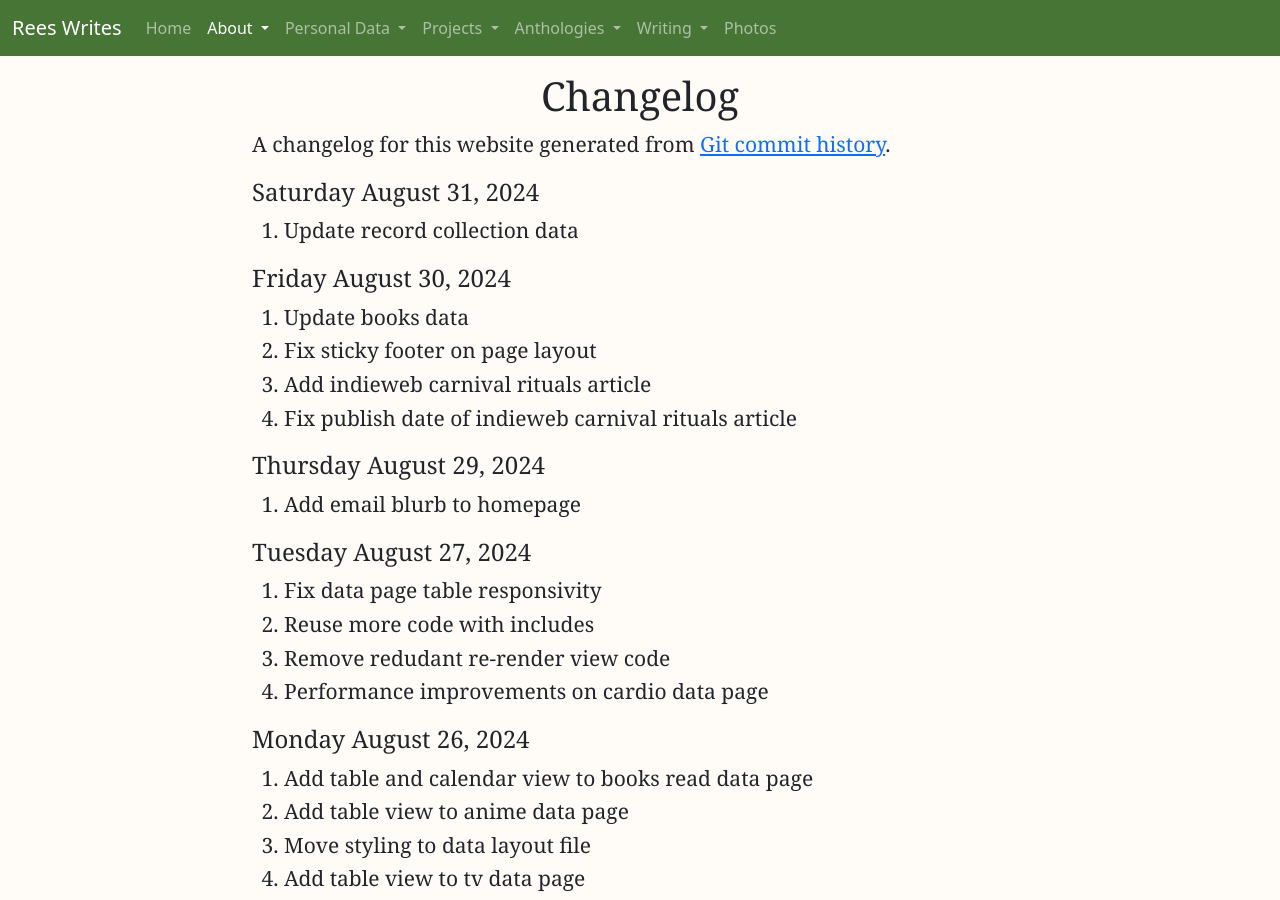
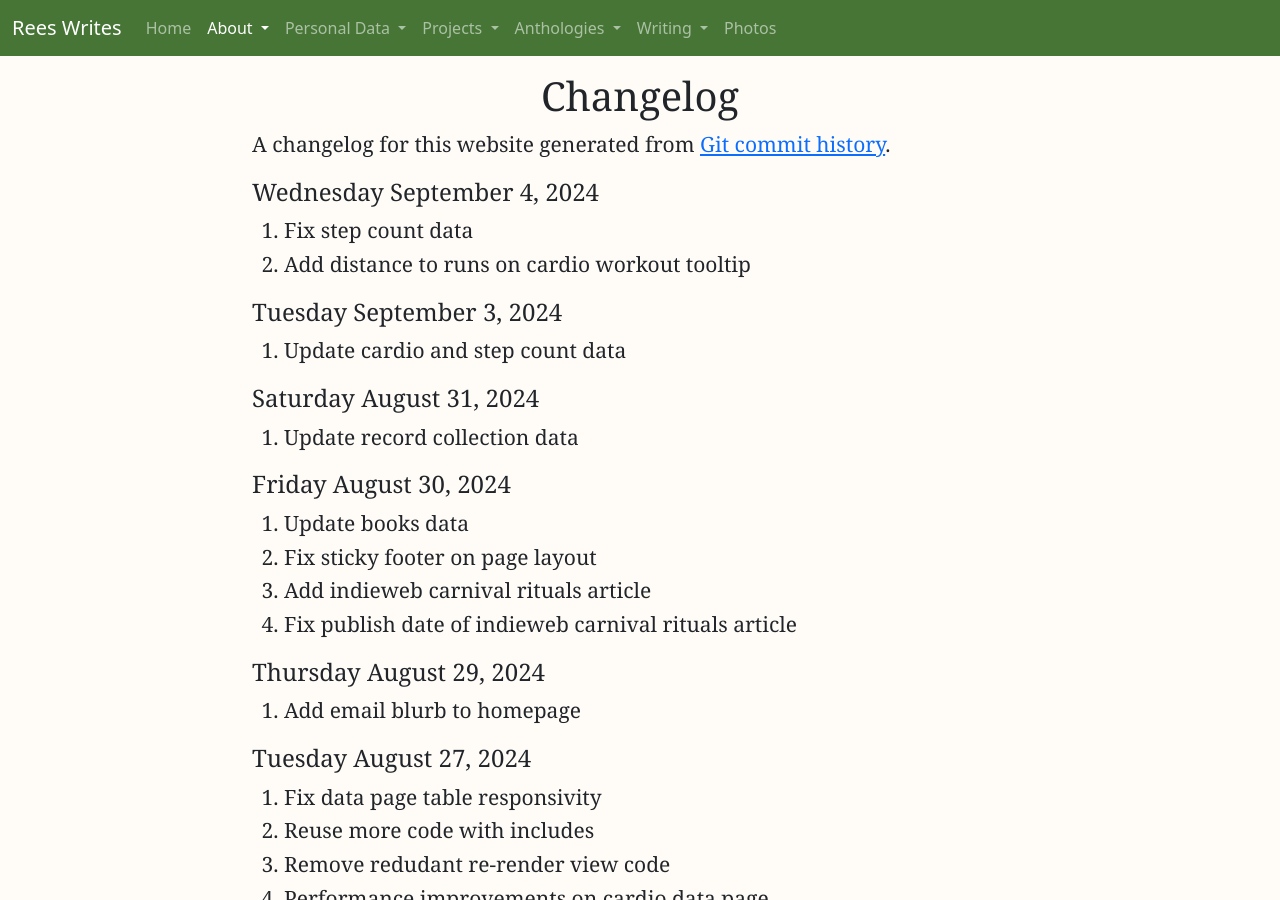
Before and after one commit to reeshuffled/reeshuffled.github.io, a Jekyll site: the page built from changelog.html, in a window 1280 px wide and 900 px high. Built offline with Jekyll 4.4.1, drawn with Linux system fonts in a browser that asks for light colours; cached includes are drawn as plain includes.

Commit message:
add distance to runs on cardio workout tooltip

```diff
--- a/_data/changelog.json
+++ b/_data/changelog.json
@@ -1124,6 +1124,19 @@
             "entries": [
                 "update record collection data"
             ]
+        },
+        {
+            "date": "2024-09-03",
+            "entries": [
+                "update cardio and step count data"
+            ]
+        },
+        {
+            "date": "2024-09-04",
+            "entries": [
+                "fix step count data",
+                "add distance to runs on cardio workout tooltip"
+            ]
         }
     ]
 }
--- a/data_cardio.html
+++ b/data_cardio.html
@@ -190,7 +190,10 @@
             eventDidMount: function(info) {
                 new bootstrap.Tooltip(info.el, {
                     html: true,
-                    title: `Duration: ${info.event.extendedProps.workoutDuration}<br>Calories Burned: ${info.event.extendedProps.caloriesBurned}${info.event.extendedProps.heartRate ? `<br>Average Heart Rate: ${info.event.extendedProps.heartRate}` : ""}`,
+                    title: `Duration: ${info.event.extendedProps.workoutDuration}
+                    ${info.event.extendedProps.distance ? `<br>Distance: ${info.event.extendedProps.distance}mi` : ""}
+                    <br>Calories Burned: ${info.event.extendedProps.caloriesBurned}
+                    ${info.event.extendedProps.heartRate ? `<br>Average Heart Rate: ${info.event.extendedProps.heartRate}` : ""}`,
                     placement: "top",
                     trigger: "hover",
                     container: "body"
@@ -203,6 +206,7 @@
                         start: "{{ workout.startTime | date: '%Y-%m-%d' }}",
                         end: "{{ workout.endTime | date: '%Y-%m-%d' }}",
                         workoutDuration: "{{ workout.duration }}",
+                        distance: "{{ workout.distance }}",
                         caloriesBurned: "{{ workout.activeCalories }}",
                         heartRate: "{{ workout.averageHR }}",
                     },
```
